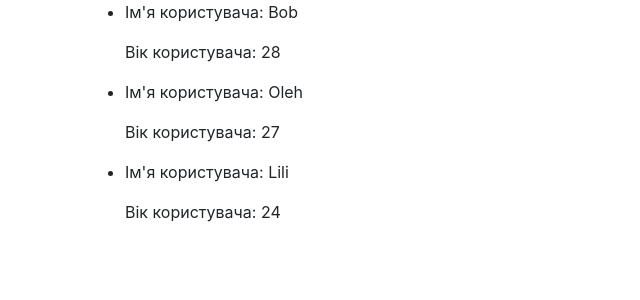
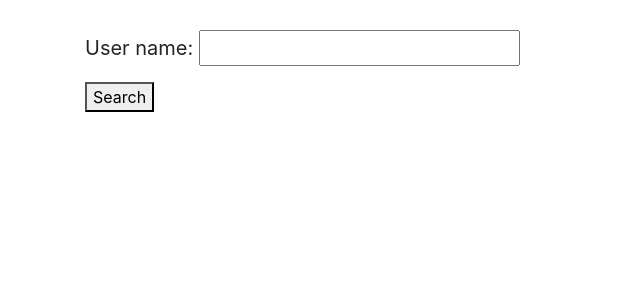
Before and after one commit to Oleh1033/AngularTest1, an Angular app in the folder COVID/: page / in a window 1280 px wide. Shown: the top 300 px of the page, without its empty margins (0-640 px from the left). Built offline with nearby package versions, Linux system fonts and the light colour scheme.

Commit message:
Get request. Output an user's info on the page

```diff
--- a/COVID/src/app/app.component.html
+++ b/COVID/src/app/app.component.html
@@ -1,8 +1,20 @@
-<div class="container">
+<!-- <div class="container">                                   Object Observable. Get requst to users.json
     <ul>
         <li *ngFor="let user of users">
             <p>Ім'я користувача: {{ user?.name }}</p>
             <p>Вік користувача: {{ user?.age }}</p>
         </li>
     </ul>
+</div> -->
+
+
+<div class="container">
+    <p>User name: <input type="text" [(ngModel)]="userName"></p>
+    <button (click)="search()">Search</button>
+    <div *ngIf="response">
+        <img src="{{response.avatar_url}}" alt="">
+        <p>Ім'я користувача: {{response.login}}</p>
+        <p>Репозиторі: {{response.public_repos}}</p>
+        <p>Фоловери: {{response.followers}}</p>
+    </div>
 </div>
--- a/COVID/src/app/app.component.scss
+++ b/COVID/src/app/app.component.scss
@@ -0,0 +1,13 @@
+.container {
+    padding-top: 30px;
+    p {
+        font-size: 20px;
+    }
+    button {
+        height: 30px;
+    }
+    img {
+        height: 250px;
+        margin: 20px 20px 20px 20px;
+    }
+}
--- a/COVID/src/app/app.component.ts
+++ b/COVID/src/app/app.component.ts
@@ -1,7 +1,9 @@
-import { Component, OnInit } from '@angular/core';
+                                         //Object Observable. Get requst to users.json
+
+/*import { HttpClient } from '@angular/common/http';
+ import { Component, OnInit } from '@angular/core';
 import { User } from './user'
 import { HttpService } from './http.service'
-
 
 @Component({
   selector: 'app-root',
@@ -17,4 +19,35 @@ constructor(private httpService: HttpService){}
 ngOnInit(){
   this.httpService.getUsers().subscribe(data => this.users=data);
 }
+} */
+
+
+
+import { Component } from '@angular/core';
+import { HttpClient } from '@angular/common/http';
+
+
+@Component({
+  selector: 'app-root',
+  templateUrl: './app.component.html',
+  styleUrls: ['./app.component.scss'],
+})
+export class AppComponent{
+
+  userName: string = "";
+  response: any;
+
+constructor(private http: HttpClient){}
+
+
+search(){
+  this.http.get(' https://api.github.com/users/' + this.userName)
+  .subscribe((response) => {
+    this.response = response;
+    console.log(this.response);
+  })
 }
+
+
+
+}
--- a/COVID/src/app/app.module.ts
+++ b/COVID/src/app/app.module.ts
@@ -4,6 +4,7 @@ import { NgModule } from '@angular/core';
 import { AppRoutingModule } from './app-routing.module';
 import { AppComponent } from './app.component';
 
+import { FormsModule } from '@angular/forms'
 import { HttpClientModule } from '@angular/common/http';
 
 @NgModule({
@@ -13,6 +14,7 @@ import { HttpClientModule } from '@angular/common/http';
   imports: [
     BrowserModule,
     AppRoutingModule,
+    FormsModule,
     HttpClientModule
   ],
   providers: [],
--- a/COVID/src/app/http.service.ts
+++ b/COVID/src/app/http.service.ts
@@ -8,7 +8,7 @@ import { map } from 'rxjs/operators';
 export class HttpService {
     constructor(private http: HttpClient){}
 
-    getUsers() : Observable<User[]> {
+    getUsers() : Observable<User[]> {                            //Object Observable. Get requst to users.json
      return this.http.get('assets/users.json').pipe(
          map(data => {
              let userList = data["usersList"];
```
